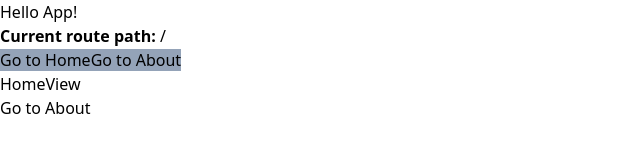
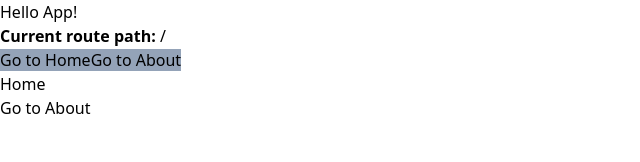
Before and after one commit to bsha-training-centre/-bsha-training-centre.github.io, a Vue app: page / in a window 1280 px wide. Shown: the top 162 px of the page, without its empty margins (0-640 px from the left). Built offline with nearby package versions, Linux system fonts and the light colour scheme.

Commit message:
Tom/add router (#3)
* add routers

* install vue-router

* add prettier

* use composition API in homeview

* ignore main.ts

```diff
--- a/package.json
+++ b/package.json
@@ -5,10 +5,9 @@
   "type": "module",
   "scripts": {
     "dev": "vite",
-    "build": "run-p type-check \"build-only {@}\" --",
+    "build": "vue-tsc -b && vite build",
     "preview": "vite preview",
     "test:unit": "vitest",
-    "build-only": "vite build",
     "type-check": "vue-tsc --build --force",
     "lint": "eslint . --ext .vue,.js,.jsx,.cjs,.mjs,.ts,.tsx,.cts,.mts --fix --ignore-path .gitignore",
     "format": "npx prettier -w ."
--- a/src/views/Home.vue
+++ b/src/views/Home.vue
@@ -1,14 +1,14 @@
-<script>
-export default {
-  methods: {
-    goToAbout() {
-      this.$router.push("/about")
-    }
-  }
+<script setup lang="ts">
+import { useRouter } from "vue-router"
+
+const router = useRouter()
+
+const goToAbout = () => {
+  router.push("/about")
 }
 </script>
 
 <template>
-  <h2>HomeView</h2>
+  <h2>Home</h2>
   <button @click="goToAbout">Go to About</button>
 </template>
--- a/tsconfig.app.json
+++ b/tsconfig.app.json
@@ -7,6 +7,7 @@
     "module": "ESNext",
     "lib": ["ES2020", "DOM", "DOM.Iterable"],
     "skipLibCheck": true,
+    "jsxImportSource": "vue",
 
     /* Bundler mode */
     "moduleResolution": "bundler",
@@ -23,5 +24,6 @@
     "noUnusedParameters": true,
     "noFallthroughCasesInSwitch": true
   },
-  "include": ["src/**/*.ts", "src/**/*.tsx", "src/**/*.vue", "src/router.js"]
+  "include": ["src/**/*.ts", "src/**/*.tsx", "src/**/*.vue"],
+  "exclude": ["src/main.ts"]
 }
```
